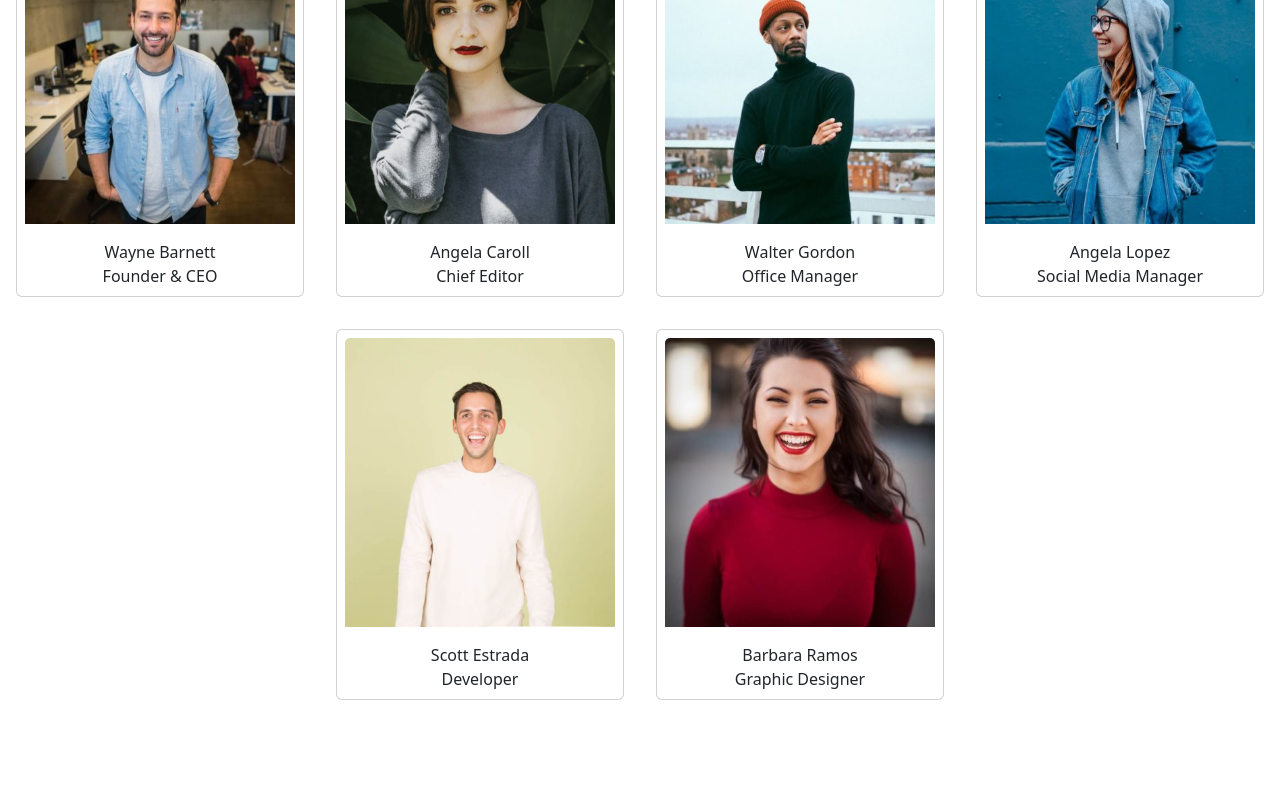
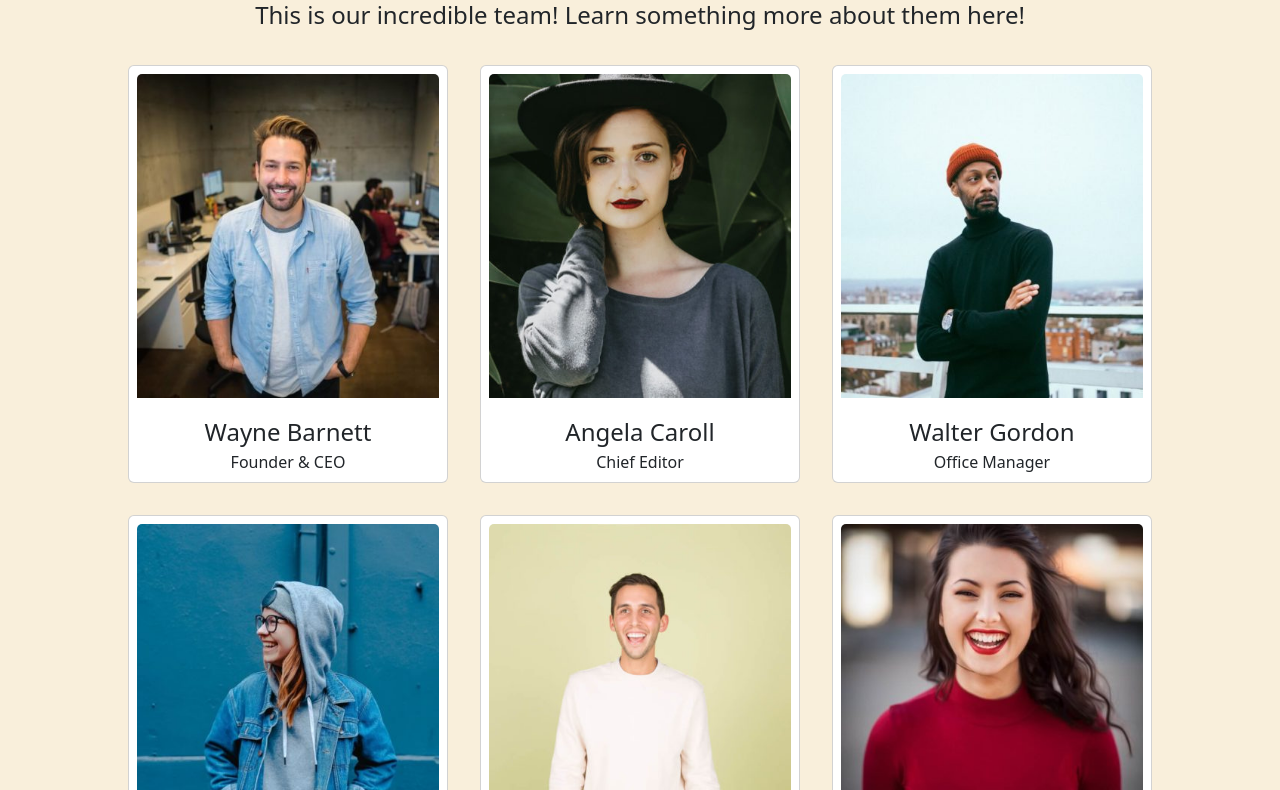
Before and after one commit to AlbertoArrighetti/js-our-team, a plain HTML site: page index.html in a window 1280 px wide. Shown: the part 91-881 px from the top of the page. Before the commit the page ends 807 px from the top, so only its background shows below. Drawn offline with nearby package versions, Linux system fonts and the light colour scheme.

Commit message:
bonus 2 - completamento esercizio

```diff
--- /dev/null
+++ b/css/style.css
@@ -0,0 +1,6 @@
+body{
+    background-color: #F9EFDB;
+}
+.sub_title{
+    font-size: 1.5em;
+}
--- a/index.html
+++ b/index.html
@@ -8,23 +8,20 @@
     <!-- link a bootstrap -->
     <link href="https://cdn.jsdelivr.net/npm/bootstrap@5.3.2/dist/css/bootstrap.min.css" rel="stylesheet" integrity="sha384-T3c6CoIi6uLrA9TneNEoa7RxnatzjcDSCmG1MXxSR1GAsXEV/Dwwykc2MPK8M2HN" crossorigin="anonymous">
 
+    <!-- link a css  -->
+    <link rel="stylesheet" href="./css/style.css">
 </head>
 <body>
 
+    <div class="container text-center my-4 ">
 
-    <div id="card-list" class="row row-cols-3 justify-content-center">
-        <!-- img inserita da js  -->
+        <h1 class="mb-3 ">Meet our team</h1>
+        <p class="sub_title">This is our incredible team! Learn something more about them here!</p>
 
+        <div id="card-list" class="row row-cols-3 justify-content-center">
+            <!-- card inserite da js  -->
+        </div>
     </div>
-
-
-
-
-
-
-
-
-
 
 
 
--- a/js/script.js
+++ b/js/script.js
@@ -52,13 +52,12 @@ const cardList = document.getElementById("card-list");
 // Stampare su console, per ogni membro del team, le informazioni di nome, ruolo e la stringa della foto
 for (let i = 0; i < membersInfo.length; i++) {
 
-
     const member = membersInfo[i];
 
     // creo una nuova card
     const cardElement = document.createElement("div");
     cardElement.classList.add("card", "col", "m-3", "p-2");
-    cardElement.style.width = "18rem";
+    cardElement.style.width = "20rem";
 
 
     // image
@@ -66,23 +65,19 @@ for (let i = 0; i < membersInfo.length; i++) {
     img.classList.add("card-img-top", "mb-3");
     img.src = member.picture;
 
-
     // nome completo
     const name = document.createElement("div");
-    name.classList.add("text-center")
+    name.classList.add("text-center", "fs-4")
     name.textContent = `${member.fullName}`;
 
-
-    // ruolo completo
+    // ruolo
     const role = document.createElement("div");
     role.classList.add("text-center")
     role.textContent = `${member.role}`;
 
 
     // aggiungo le immagini e le info
-    cardElement.append(img);
-    cardElement.append(name);
-    cardElement.append(role);
+    cardElement.append(img, name, role);
 
     // aggiungo la card alla lista
     cardList.append(cardElement);
```
